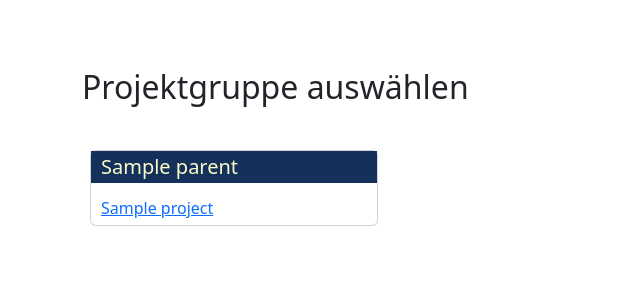
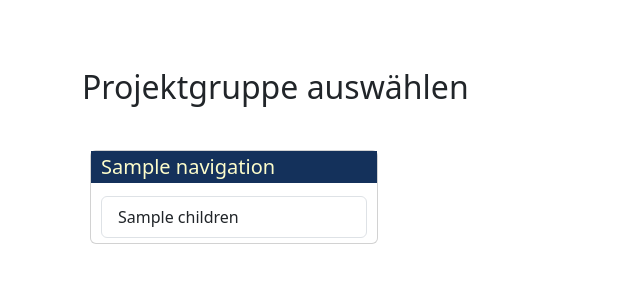
Before and after one commit to hamidrezaseifi/datasheet, a Django app: template shared_templates/templates/global/project_selector.html in a window 1280 px wide. Shown: the part 58-358 px from the top of the page, without its empty margins (0-640 px from the left). Run offline with Django 5.2, Linux system fonts and the light colour scheme; the template is opened without the code that fills it: most values are stand-ins (such as "Sample title", 1, 10 or a date in 2020); parts of the project's set-up code (start-up, migrations or seed data) failed here and were passed over; some libraries are stand-ins or nearby versions.

Commit message:
Hamid changes

```diff
--- a/meinprojekt/models_sqlalchemy.py
+++ b/meinprojekt/models_sqlalchemy.py
@@ -16,6 +16,7 @@ class Navigation(Base):
     id = Column(Integer, primary_key=True, nullable=False)
     parent = Column(Integer, primary_key=True, nullable=False)
     nav_name = Column(String(255), nullable=False)
+    start_page = Column(Integer, primary_key=True, nullable=False)
     url = Column(String(255), nullable=False)
 
 
@@ -23,14 +24,14 @@ class NavigationDataProvider(DataProviderBase):
 
     def __init__(self):
         super().__init__(DatabaseConfig('navigation'),
-                         'test_evar.djange',
+                         'djange',
                          'navigation',
                          ['id'],
                          None)
         metadata = MetaData()
 
         self._table = None
-        self._columns = ["id", "parent", "nav_name", "url"]
+        self._columns = ["id", "parent", "nav_name", "url", "start_page"]
 
     def get_data_model(self):
         return Navigation
--- a/shared_templates/templates/global/project_selector.html
+++ b/shared_templates/templates/global/project_selector.html
@@ -32,17 +32,54 @@
     <div class="container mt-5">
         <h2 class="mb-4">Projektgruppe auswählen</h2>
         <div class="row">
-            {% for parent, projects in menu_map.items %}
+        {% for navigation in navigations %}
+            {% if navigation.start_page %}
             <div class="card start-page-card" style="width: 18rem;">
               <div class="card-body">
-                    <h5 class="card-title">{{ parent }}</h5>
+                <h5 class="card-title">{{ navigation.name }}</h5>
                 <div class="cards-link-container">
-                        {% for project_name, url in projects.items %}
-                        <a href="{{ url }}" class="card-link">{{ project_name }}</a>
+                    {% if navigation.last_parent %}
+                    <div class="accordion" id="accordion{{ navigation.id }}">
+                {% for sub_navigation in navigation.children %}
+                    {% if sub_navigation.start_page %}
+
+                      <div class="accordion-item">
+                        <h2 class="accordion-header" id="heading{{sub_navigation.id}}">
+                          <button class="accordion-button collapsed" style="padding: 10px; background-color: #f3f3f3;" type="button" data-bs-toggle="collapse" data-bs-target="#collapse{{sub_navigation.id}}" aria-expanded="false" aria-controls="collapse{{sub_navigation.id}}">
+                              {{ sub_navigation.name }}
+                          </button>
+                        </h2>
+                        <div id="collapse{{sub_navigation.id}}" class="accordion-collapse collapse" aria-labelledby="heading{{sub_navigation.id}}" data-bs-parent="#accordion{{ navigation.id }}">
+                          <div class="accordion-body" style="padding: 0;">
+                              <div class="list-group">
+                            {% for sub_navigation_2 in sub_navigation.children %}
+                                {% if sub_navigation_2.start_page %}
+                                <a href="{{sub_navigation_2.url}}" class="list-group-item list-group-item-action">{{sub_navigation_2.name}}</a>
+                                {% endif %}
                             {% endfor %}
                               </div>
                           </div>
                         </div>
+                      </div>
+
+
+                    {% endif %}
+                {% endfor %}
+                    </div>
+                    {% else %}
+                      <div class="list-group">
+                    {% for sub_navigation in navigation.children %}
+                        {% if sub_navigation.start_page %}
+                        <a href="{{sub_navigation.url}}" class="list-group-item list-group-item-action">{{sub_navigation.name}}</a>
+                        {% endif %}
+                    {% endfor %}
+                      </div>
+
+                    {% endif %}
+                </div>
+              </div>
+            </div>
+            {% endif %}
         {% endfor %}
 
         </div>
```
Lines whose indentation alone changed are shown as unchanged.
